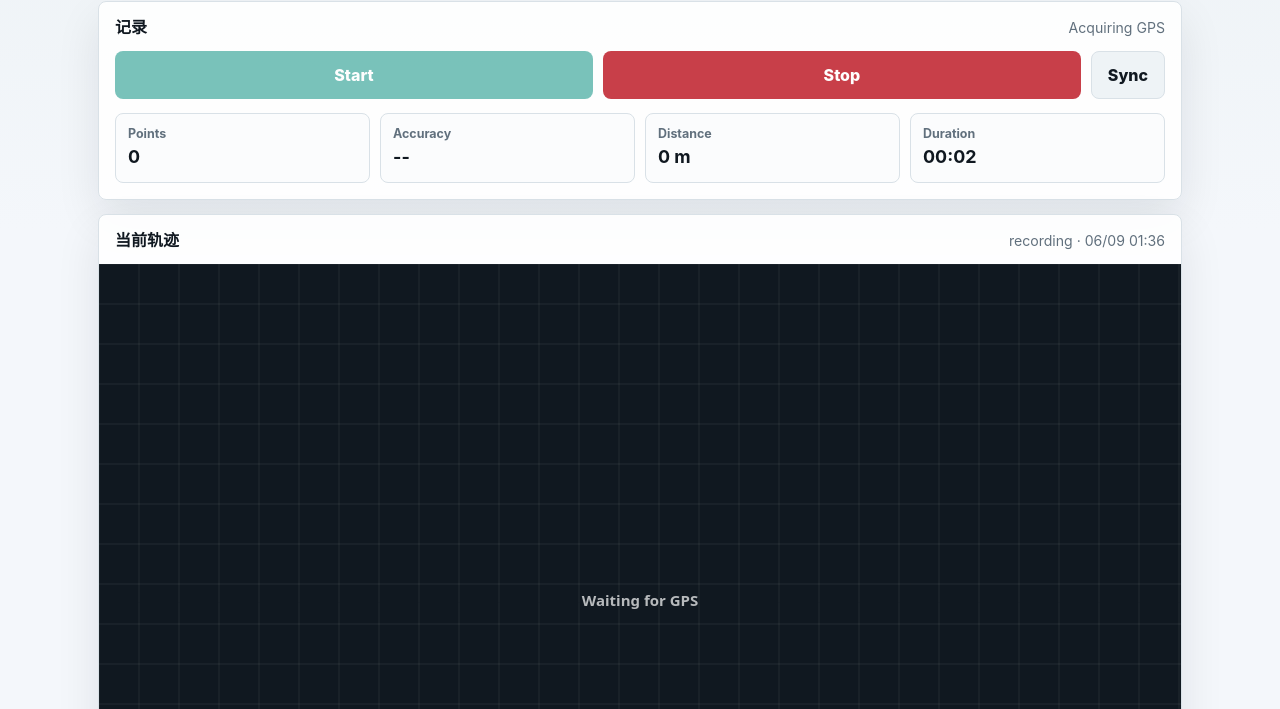
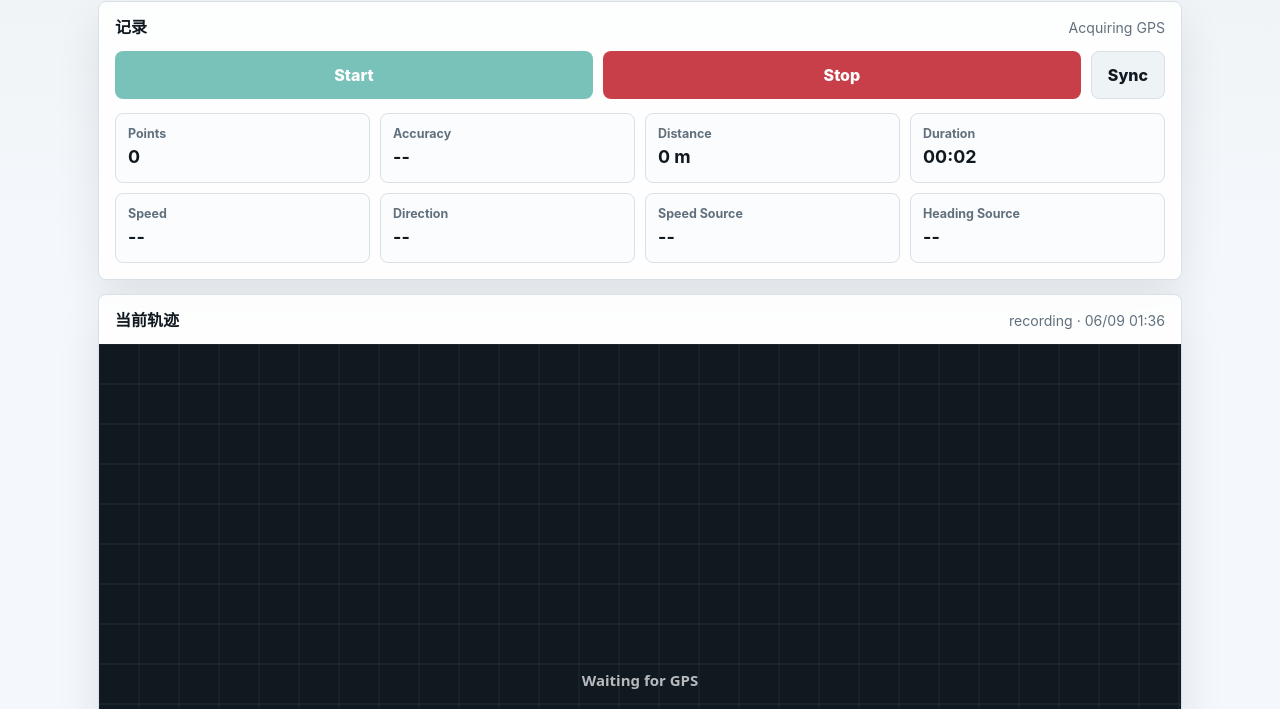
Before and after one commit to Qwen88wen/trajectory-collector-mvp, a website: page index.html in a window 1280 px wide. Both pictures are taken after a click on the button "Start". Shown: the part 91-800 px from the top of the page. Drawn offline with Linux system fonts and the light colour scheme.

Commit message:
Show current speed and direction while recording

```diff
--- a/app.js
+++ b/app.js
@@ -27,6 +27,10 @@
     accuracyValue: document.querySelector("#accuracyValue"),
     distanceValue: document.querySelector("#distanceValue"),
     durationValue: document.querySelector("#durationValue"),
+    currentSpeedValue: document.querySelector("#currentSpeedValue"),
+    currentDirectionValue: document.querySelector("#currentDirectionValue"),
+    speedSourceValue: document.querySelector("#speedSourceValue"),
+    headingSourceValue: document.querySelector("#headingSourceValue"),
     mapMeta: document.querySelector("#mapMeta"),
     routeList: document.querySelector("#routeList"),
     canvas: document.querySelector("#trackCanvas"),
@@ -521,18 +525,30 @@
       els.accuracyValue.textContent = "--";
       els.distanceValue.textContent = "0 m";
       els.durationValue.textContent = "00:00";
+      els.currentSpeedValue.textContent = "--";
+      els.currentDirectionValue.textContent = "--";
+      els.speedSourceValue.textContent = "--";
+      els.headingSourceValue.textContent = "--";
       els.mapMeta.textContent = "No route";
       return;
     }
 
-    const lastPoint = track.points[track.points.length - 1];
-    els.pointCount.textContent = String(track.points.length);
+    const points = normalizeTrackPoints(track.points);
+    const lastPoint = points[points.length - 1];
+    const speed = getDisplaySpeed(lastPoint);
+    const heading = getDisplayHeading(lastPoint);
+
+    els.pointCount.textContent = String(points.length);
     els.accuracyValue.textContent =
       lastPoint && Number.isFinite(getPointAccuracy(lastPoint))
         ? `±${Math.round(getPointAccuracy(lastPoint))} m`
         : "--";
-    els.distanceValue.textContent = formatDistance(calculateDistance(track.points));
+    els.distanceValue.textContent = formatDistance(calculateDistance(points));
     els.durationValue.textContent = formatDuration(track);
+    els.currentSpeedValue.textContent = formatSpeed(speed.value);
+    els.currentDirectionValue.textContent = formatHeading(heading.value);
+    els.speedSourceValue.textContent = formatValueSource(speed.source);
+    els.headingSourceValue.textContent = formatValueSource(heading.source);
     els.mapMeta.textContent = `${track.status} · ${formatTrackTitle(track)}`;
   }
 
@@ -900,6 +916,38 @@
     return "none";
   }
 
+  function getDisplaySpeed(point) {
+    if (!point) {
+      return { value: null, source: "none" };
+    }
+
+    if (point.speed !== null) {
+      return { value: point.speed, source: "device" };
+    }
+
+    if (point.computedSpeed !== null) {
+      return { value: point.computedSpeed, source: "computed" };
+    }
+
+    return { value: null, source: "none" };
+  }
+
+  function getDisplayHeading(point) {
+    if (!point) {
+      return { value: null, source: "none" };
+    }
+
+    if (point.heading !== null) {
+      return { value: point.heading, source: "device" };
+    }
+
+    if (point.computedHeading !== null) {
+      return { value: point.computedHeading, source: "computed" };
+    }
+
+    return { value: null, source: "none" };
+  }
+
   function toNullableHeading(value) {
     if (value === null || value === undefined || value === "") {
       return null;
@@ -911,6 +959,38 @@
     }
 
     return number;
+  }
+
+  function formatSpeed(value) {
+    if (value === null || !Number.isFinite(value)) {
+      return "--";
+    }
+
+    return `${(value * 3.6).toFixed(1)} km/h`;
+  }
+
+  function formatHeading(value) {
+    if (value === null || !Number.isFinite(value)) {
+      return "--";
+    }
+
+    const normalized = ((value % 360) + 360) % 360;
+    return `${toCompassLabel(normalized)} / ${Math.round(normalized)}°`;
+  }
+
+  function toCompassLabel(degrees) {
+    const labels = ["N", "NE", "E", "SE", "S", "SW", "W", "NW"];
+    const index = Math.round(degrees / 45) % labels.length;
+    return labels[index];
+  }
+
+  function formatValueSource(value) {
+    const labels = {
+      device: "Device",
+      computed: "Computed",
+      none: "--",
+    };
+    return labels[value] || "--";
   }
 
   function formatDistance(meters) {
--- a/index.html
+++ b/index.html
@@ -53,6 +53,22 @@
             <span>Duration</span>
             <strong id="durationValue">00:00</strong>
           </div>
+          <div class="metric">
+            <span>Speed</span>
+            <strong id="currentSpeedValue">--</strong>
+          </div>
+          <div class="metric">
+            <span>Direction</span>
+            <strong id="currentDirectionValue">--</strong>
+          </div>
+          <div class="metric">
+            <span>Speed Source</span>
+            <strong id="speedSourceValue">--</strong>
+          </div>
+          <div class="metric">
+            <span>Heading Source</span>
+            <strong id="headingSourceValue">--</strong>
+          </div>
         </div>
       </section>
 
--- a/sw.js
+++ b/sw.js
@@ -1,4 +1,4 @@
-const CACHE_NAME = "trajectory-collector-mvp-v6";
+const CACHE_NAME = "trajectory-collector-mvp-v7";
 const APP_SHELL = [
   "./",
   "./index.html",
```
Also changed, not shown: README.md.
